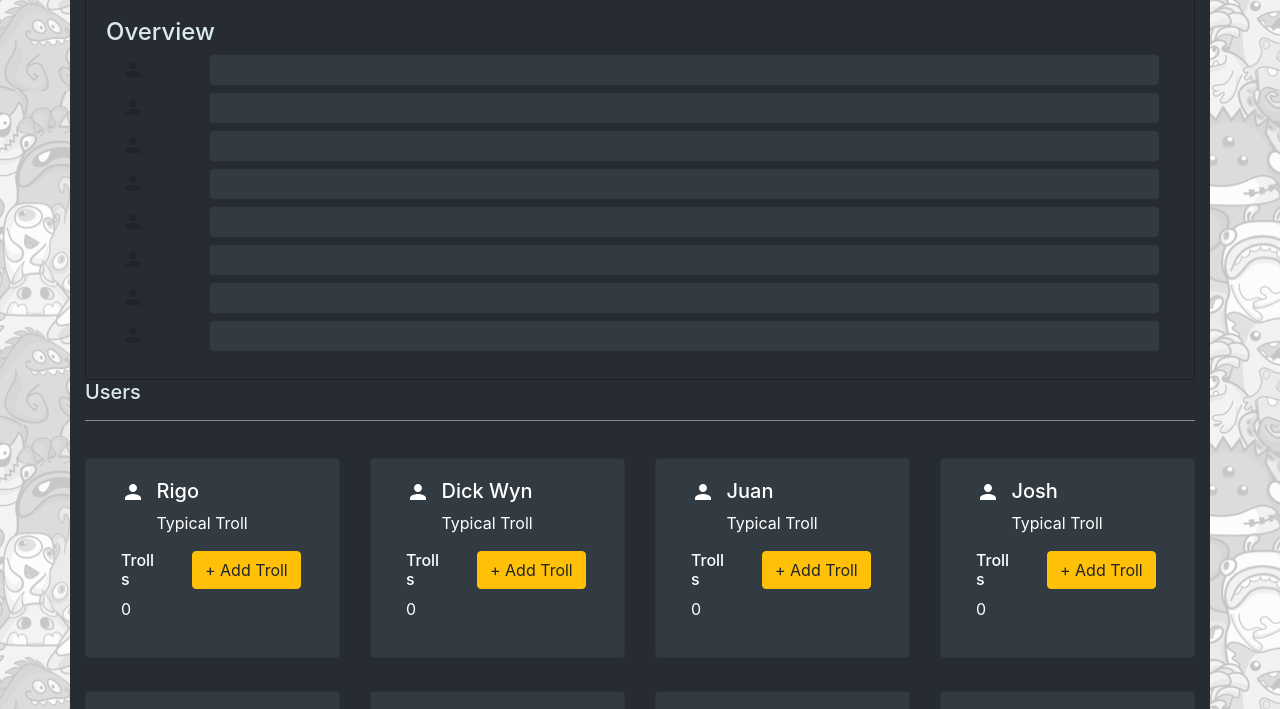
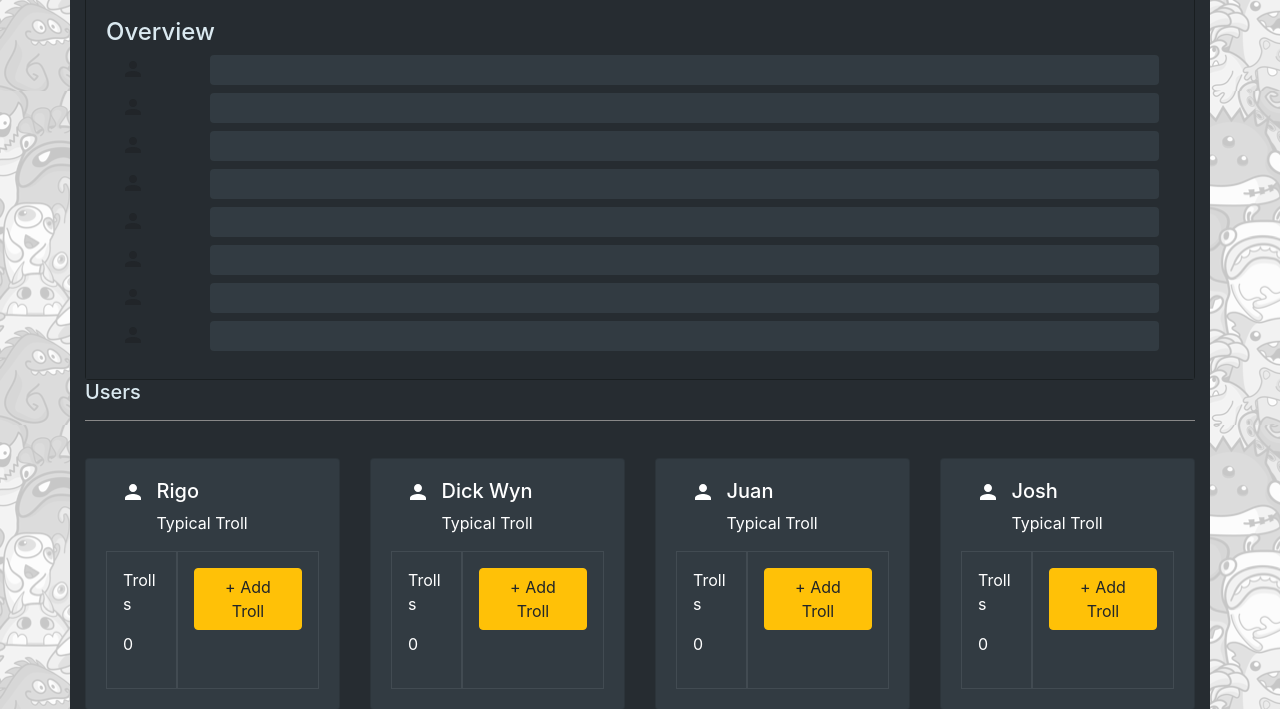
Before and after one commit to mikewarden/troll_board, a Gatsby site: page /app in a window 1280 px wide. Shown: the part 239-948 px from the top of the page. Built offline with nearby package versions, Linux system fonts and the light colour scheme; Gatsby itself is replaced by a stand-in of ours.

Commit message:
added border styling to card component.

```diff
--- a/src/components/card.js
+++ b/src/components/card.js
@@ -17,8 +17,8 @@ const UserCard = (props) => {
     return (
         <Card style={styles.cardRowStyle}>
             <Card.Body>
-                <Container>
-                    <Row>
+                <Container >
+                    <Row >
                         <Col xs={2}>
                             {props.userPic}
                         </Col>
@@ -31,11 +31,11 @@ const UserCard = (props) => {
                                     <AddIcon />
                                 </Fab> */}
                     <Row>
-                        <Col xs={4}>
-                            <h6>Trolls</h6>
+                        <Col md={4} style={styles.rowStyle}>
+                            <p>Trolls</p>
                             <p>{props.numTrolls}</p>
                         </Col>
-                        <Col xs={8}>
+                        <Col md={8} style={styles.rowStyle}>
                     <Button onClick={props.increment} style={styles.buttonStyle} variant="warning">+ Add Troll</Button>
                         </Col>
                     </Row>
@@ -70,6 +70,10 @@ const styles = {
     headerText: {
         color: '#FFF',
 
+    },
+     rowStyle: {
+        border: '1px solid #424B52',
+        padding: '16px'
     }
 }
 
```
